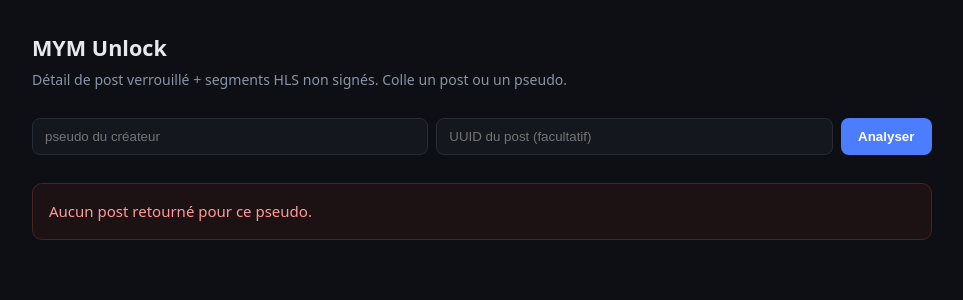
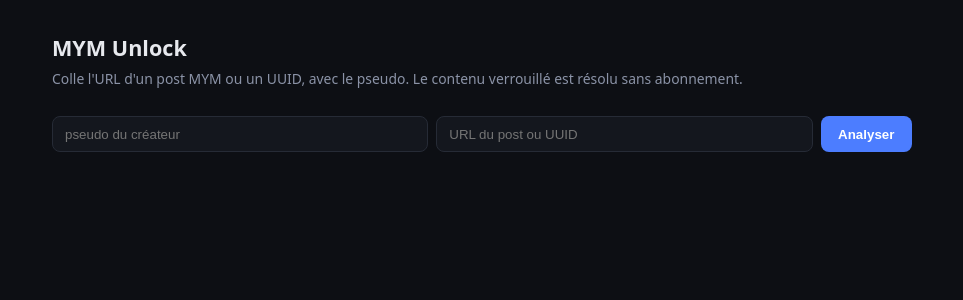
Before and after one commit to DamsPTC/mym-grabber-php, a PHP site: page /unlock.php in a window 1280 px wide. Shown: the top 300 px of the page, without its empty margins (158-1121 px from the left). Run offline with PHP 8.4, Linux system fonts and the light colour scheme; some libraries are stand-ins or nearby versions.

Commit message:
feat(unlock): lecteur hls.js, aperçu image, saisie d'URL de post

```diff
--- a/unlock/index.php
+++ b/unlock/index.php
@@ -2,16 +2,30 @@
 // unlock/index.php — interface de déverrouillage
 require __DIR__ . '/lib.php';
 
+/** Accepte un UUID nu ou une URL MYM (?media=UUID ou /post/UUID). */
+function unlock_parse_post(string $raw): string
+{
+    $raw = trim($raw);
+    if (unlock_is_uuid($raw)) return $raw;
+    if (preg_match('~[?&]media=([0-9a-f-]{36})~i', $raw, $m)) return $m[1];
+    if (preg_match('~/posts?/([0-9a-f-]{36})~i', $raw, $m)) return $m[1];
+    return '';
+}
+
 $username = isset($_GET['u']) ? unlock_sanitize_user((string)$_GET['u']) : '';
-$postId   = isset($_GET['p']) ? trim((string)$_GET['p']) : '';
+$rawInput = isset($_GET['t']) ? (string)$_GET['t'] : '';
+$postId   = unlock_parse_post($rawInput);
 $result   = null;
 $posts    = [];
 
-if ($username !== '' && unlock_is_uuid($postId)) {
-    $result = unlock_resolve($username, $postId);
+if ($username === '' && $postId !== '') {
+    // URL collée seule : on tente de retrouver le pseudo depuis le chemin.
+    if (preg_match('~mym\.fans/([A-Za-z0-9_.\-]+)~i', $rawInput, $m)) $username = unlock_sanitize_user($m[1]);
 }
 
-if ($username !== '' && $postId === '') {
+if ($username !== '' && $postId !== '') {
+    $result = unlock_resolve($username, $postId);
+} elseif ($username !== '' && $rawInput === '') {
     $posts = unlock_list_posts($username);
 }
 
@@ -22,57 +36,61 @@ function h($value): string { return htmlspecialchars((string)$value, ENT_QUOTES,
 <meta charset="utf-8">
 <meta name="viewport" content="width=device-width, initial-scale=1">
 <title>MYM Unlock</title>
+<script src="https://cdn.jsdelivr.net/npm/hls.js@1/dist/hls.min.js"></script>
 <style>
   :root { color-scheme: dark; }
   * { box-sizing: border-box; }
   body { margin: 0; padding: 2rem 1rem; font: 15px/1.5 system-ui, sans-serif; background: #0d0f14; color: #e7e9ee; }
-  .wrap { max-width: 900px; margin: 0 auto; }
+  .wrap { max-width: 860px; margin: 0 auto; }
   h1 { font-size: 1.35rem; margin: 0 0 .3rem; }
-  .sub { color: #8b93a7; margin: 0 0 1.75rem; font-size: .88rem; }
-  form { display: flex; gap: .5rem; flex-wrap: wrap; margin-bottom: 1.75rem; }
-  input { flex: 1 1 240px; padding: .62rem .75rem; border-radius: 8px; border: 1px solid #262b36; background: #14171e; color: inherit; }
+  .sub { color: #8b93a7; margin: 0 0 1.6rem; font-size: .87rem; }
+  form { display: flex; gap: .5rem; flex-wrap: wrap; margin-bottom: 1.6rem; }
+  input { flex: 1 1 260px; padding: .62rem .75rem; border-radius: 8px; border: 1px solid #262b36; background: #14171e; color: inherit; }
   input:focus { outline: 2px solid #4c7dff; }
   button { padding: .62rem 1.1rem; border-radius: 8px; border: 0; background: #4c7dff; color: #fff; font-weight: 600; cursor: pointer; }
   button:hover { background: #3964e0; }
   .card { border: 1px solid #262b36; border-radius: 10px; padding: 1rem; margin-bottom: 1rem; background: #12151b; }
-  .tag { display: inline-block; padding: .14rem .5rem; border-radius: 99px; font-size: .72rem; font-weight: 600; letter-spacing: .02em; }
+  .tag { display: inline-block; padding: .14rem .5rem; border-radius: 99px; font-size: .72rem; font-weight: 600; }
   .locked { background: #42210f; color: #ffb27a; }
   .free { background: #10301f; color: #74e2a0; }
   .state { color: #8b93a7; font-size: .84rem; }
-  video { width: 100%; border-radius: 8px; background: #000; margin-top: .6rem; }
-  a.dl { display: inline-block; margin-top: .55rem; font-size: .84rem; color: #7aa2ff; }
+  video { width: 100%; max-height: 70vh; border-radius: 8px; background: #000; margin-top: .6rem; }
+  img.preview { width: 100%; border-radius: 8px; margin-top: .6rem; }
+  a.dl { display: inline-block; margin-top: .55rem; margin-right: 1rem; font-size: .84rem; color: #7aa2ff; }
   ul.posts { list-style: none; padding: 0; margin: 0; }
   ul.posts li { padding: .5rem 0; border-bottom: 1px solid #1d222c; font-size: .86rem; }
   ul.posts a { color: #7aa2ff; text-decoration: none; }
-  code { font-size: .8rem; color: #9aa4bb; word-break: break-all; }
+  code { font-size: .78rem; color: #9aa4bb; word-break: break-all; }
   .err { border-color: #4a2323; background: #1c1213; color: #ff9a9a; }
 </style>
 </head>
 <body>
 <div class="wrap">
   <h1>MYM Unlock</h1>
-  <p class="sub">Détail de post verrouillé + segments HLS non signés. Colle un post ou un pseudo.</p>
+  <p class="sub">Colle l'URL d'un post MYM ou un UUID, avec le pseudo. Le contenu verrouillé est résolu sans abonnement.</p>
 
   <form method="get" action="">
-    <input name="u" placeholder="pseudo du créateur" value="<?= h($username) ?>" required>
-    <input name="p" placeholder="UUID du post (facultatif)" value="<?= h($postId) ?>">
+    <input name="u" placeholder="pseudo du créateur" value="<?= h($username) ?>">
+    <input name="t" placeholder="URL du post ou UUID" value="<?= h($rawInput) ?>">
     <button type="submit">Analyser</button>
   </form>
 
-  <?php if (is_array($posts) && $posts): ?>
+  <?php if (is_array($posts) && isset($posts['error'])): ?>
+    <div class="card err"><?= h($posts['error']) ?></div>
+  <?php elseif (is_array($posts) && $posts): ?>
     <div class="card">
       <strong>Posts récents</strong>
       <ul class="posts">
       <?php foreach ($posts as $post): ?>
         <li>
           <span class="tag <?= ($post['gate'] ?? 'none') === 'none' ? 'free' : 'locked' ?>"><?= h($post['gate'] ?? '?') ?></span>
-          <a href="?u=<?= h(rawurlencode($username)) ?>&p=<?= h($post['id']) ?>"><?= h($post['id']) ?></a>
+          <a href="?u=<?= h(rawurlencode($username)) ?>&amp;t=<?= h($post['id']) ?>"><?= h($post['id']) ?></a>
           <?php if (!empty($post['duration_seconds'])): ?> <code><?= (int)$post['duration_seconds'] ?> s</code><?php endif; ?>
         </li>
       <?php endforeach; ?>
       </ul>
     </div>
-  <?php elseif (is_array($posts) && !$posts): ?>
+  <?php elseif (is_array($posts) && !$posts && $username !== ''): ?>
     <div class="card err">Aucun post retourné pour ce pseudo.</div>
   <?php endif; ?>
 
@@ -82,23 +100,38 @@ function h($value): string { return htmlspecialchars((string)$value, ENT_QUOTES,
     <?php else: ?>
       <div class="card">
         <span class="tag <?= $result['locked'] ? 'locked' : 'free' ?>"><?= $result['locked'] ? 'verrouillé' : 'libre' ?></span>
-        <code>gate=<?= h($result['gate']) ?> clearance=<?= h($result['clearance']) ?></code>
+        <code>gate=<?= h($result['gate']) ?> · clearance=<?= h($result['clearance']) ?></code>
         <?php if ($result['locked']): ?>
           <p class="state">Contenu réservé aux abonnés — résolu sans abonnement.</p>
         <?php endif; ?>
       </div>
 
-      <?php foreach ($result['items'] as $item): ?>
+      <?php foreach ($result['items'] as $index => $item): ?>
         <div class="card">
           <?php if (($item['state'] ?? '') === 'accessible'): ?>
             <span class="tag free">HLS <?= h($item['quality']) ?> non signé</span>
             <?php if (!empty($item['duration'])): ?> <code><?= (int)$item['duration'] ?> s</code><?php endif; ?>
-            <video controls playsinline
-                   src="data:application/vnd.apple.mpegurl;base64,<?= base64_encode($item['playlist']) ?>"></video>
-            <a class="dl" href="manifest.php?prefix=<?= h(rawurlencode($item['prefix'])) ?>&amp;uuid=<?= h(rawurlencode($item['uuid'])) ?>&amp;q=<?= h($item['quality']) ?>">télécharger la playlist</a>
+            <video id="v<?= (int)$index ?>" controls playsinline preload="metadata"></video>
+            <a class="dl" href="manifest.php?prefix=<?= h(rawurlencode($item['prefix'])) ?>&amp;uuid=<?= h(rawurlencode($item['uuid'])) ?>&amp;q=<?= h($item['quality']) ?>">playlist proxifiée</a>
+            <a class="dl" href="dl.php?prefix=<?= h(rawurlencode($item['prefix'])) ?>&amp;uuid=<?= h(rawurlencode($item['uuid'])) ?>&amp;q=<?= h($item['quality']) ?>&amp;raw=1" target="_blank">URL des segments</a>
+            <script>
+              (function () {
+                var el = document.getElementById('v<?= (int)$index ?>');
+                var src = <?= json_encode($item['playlist_abs'], JSON_UNESCAPED_SLASHES) ?>;
+                if (!src) return;
+                if (el.canPlayType('application/vnd.apple.mpegurl')) {
+                  el.src = src;                     // Safari / iOS : HLS natif
+                } else if (window.Hls && window.Hls.isSupported()) {
+                  var hls = new window.Hls({ maxBufferLength: 30 });
+                  hls.loadSource(src);              // Chrome / Firefox : hls.js
+                  hls.attachMedia(el);
+                }
+              })();
+            </script>
           <?php elseif (($item['state'] ?? '') === 'image'): ?>
             <span class="tag free">image</span>
-            <p class="state">Clé directe signée : <code><?= h(mb_substr($item['thumb'], 0, 90)) ?>…</code></p>
+            <?php if (!empty($item['thumb'])): ?><img class="preview" src="<?= h($item['thumb']) ?>" alt=""><?php endif; ?>
+            <p class="state">Clé directe signée (expire) — l'original n'est pas servi en clair.</p>
           <?php else: ?>
             <span class="tag locked">non résolu</span>
             <p class="state"><?= h($item['state'] ?? '?') ?></p>
```
